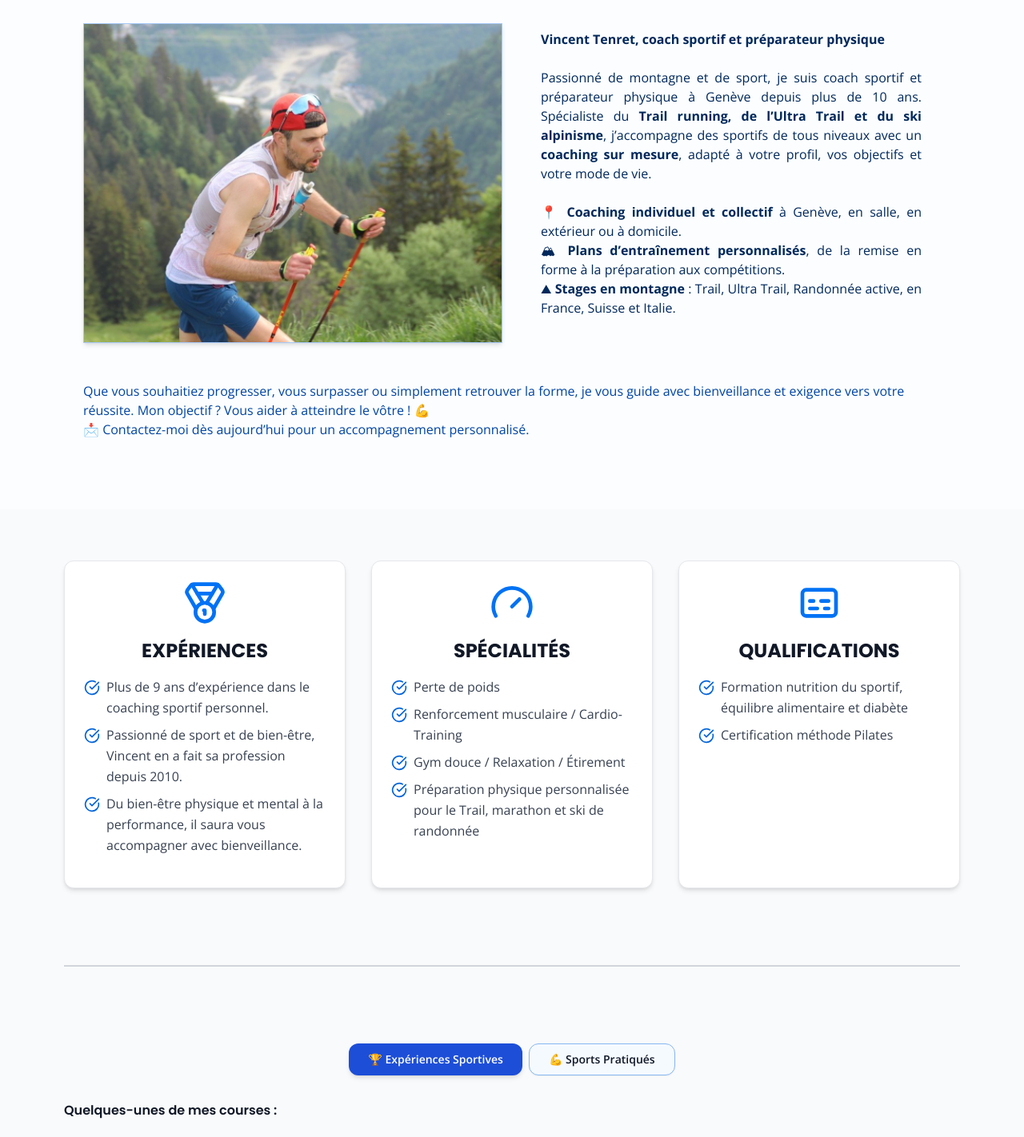
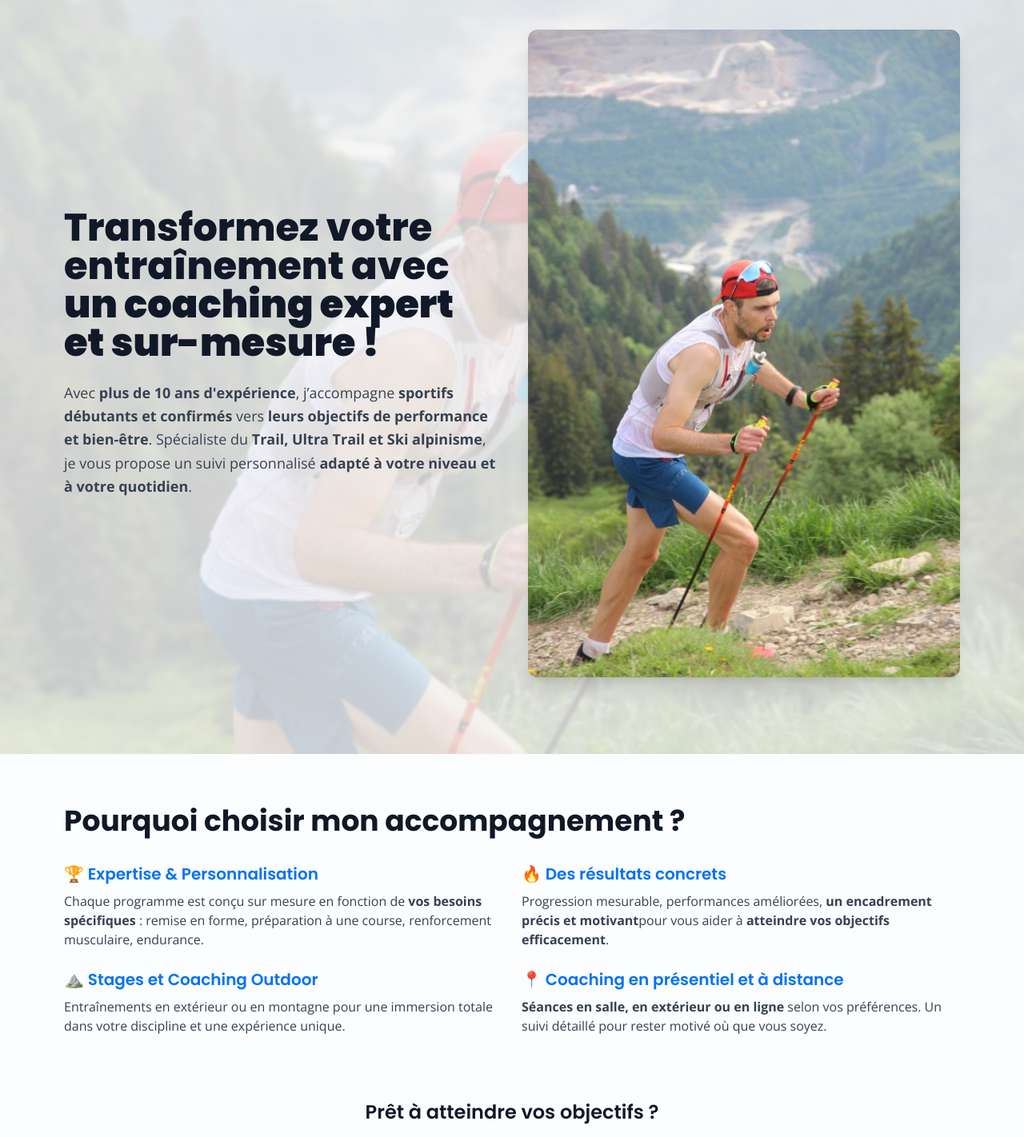
Before and after one commit to RonanKer29/vincent-tenret-coaching-2025, a React (Vite) app: page /about in a window 1280 px wide. Shown: the part 140-1562 px from the top of the page at 80% size. Built offline with nearby package versions, Linux system fonts and the light colour scheme.

Commit message:
about section refonte

```diff
--- a/package.json
+++ b/package.json
@@ -20,6 +20,7 @@
     "class-variance-authority": "^0.7.1",
     "clsx": "^2.1.1",
     "embla-carousel-react": "^8.5.2",
+    "framer-motion": "^12.4.3",
     "lucide-react": "^0.475.0",
     "react": "^19.0.0",
     "react-dom": "^19.0.0",
--- a/src/components/ProfileSection.jsx
+++ b/src/components/ProfileSection.jsx
@@ -89,7 +89,7 @@ const ProfileSection = () => {
                 href="https://itra.run/api/RunnerSpace/GetRunnerSpace?memberString=EZZf%2BXnR4ENACH1Y5KthaQ%3D%3D"
                 target="_blank"
                 rel="noopener noreferrer"
-                className="inline-block px-6 py-2 mt-4 font-semibold text-white transition rounded-lg bg-blue-9 hover:bg-blue-10"
+                className="inline-block px-6 py-2 mt-4 font-semibold text-white transition rounded-xl bg-green-itra hover:bg-green-itra/80"
               >
                 Voir mon profil ITRA
               </a>
--- a/src/pages/About.jsx
+++ b/src/pages/About.jsx
@@ -1,65 +1,132 @@
 import MaxWidthWrapper from "@/components/MaxWidthWrapper";
 import trailPic from "@/assets/trail.png";
 import ProfileSection from "@/components/ProfileSection";
+import { Button } from "@/components/ui/button";
+import { motion } from "framer-motion";
 
 const About = () => {
   return (
     <>
-      <div className="py-16 bg-blue-1">
+      {/* 🔹 Section d'introduction immersive */}
+      <div className="relative bg-gray-100">
+        {/* Image en arrière-plan */}
+        <div className="absolute inset-0 w-full h-full">
+          <img
+            src={trailPic}
+            alt="photo trail"
+            className="object-cover w-full h-full opacity-20"
+          />
+        </div>
+
+        {/* Contenu principal */}
         <MaxWidthWrapper>
-          <div className="grid items-center grid-cols-1 gap-6 p-4 md:p-6 md:grid-cols-2">
-            {/* 🔹 Image responsive */}
-            <img
+          <div className="relative grid items-center grid-cols-1 gap-10 py-24 md:grid-cols-2">
+            {/* 🔹 Texte impactant */}
+            <motion.div
+              initial={{ opacity: 0, y: 20 }}
+              animate={{ opacity: 1, y: 0 }}
+              transition={{ duration: 0.6 }}
+              className="z-10 flex flex-col justify-center text-center md:text-left"
+            >
+              <h1 className="text-4xl font-extrabold leading-tight text-gray-900 md:text-5xl">
+                Transformez votre entraînement avec <br />
+                <strong>un coaching expert et sur-mesure !</strong>
+              </h1>
+              <p className="mt-6 text-lg leading-relaxed text-gray-700">
+                Avec <strong>plus de 10 ans d'expérience</strong>, j’accompagne
+                <strong> sportifs débutants et confirmés</strong> vers
+                <strong> leurs objectifs de performance et bien-être</strong>.
+                Spécialiste du{" "}
+                <strong>Trail, Ultra Trail et Ski alpinisme</strong>, je vous
+                propose un suivi personnalisé
+                <strong> adapté à votre niveau et à votre quotidien</strong>.
+              </p>
+            </motion.div>
+
+            {/* 🔹 Image principale */}
+            <motion.img
               src={trailPic}
               alt="photo trail"
-              className="w-full h-auto md:h-full max-h-[300px] md:max-h-[400px] object-cover rounded-lg border border-blue-6 shadow-md"
+              className="relative z-10 object-cover w-full shadow-xl rounded-xl"
+              initial={{ opacity: 0, scale: 0.95 }}
+              animate={{ opacity: 1, scale: 1 }}
+              transition={{ duration: 0.6 }}
             />
+          </div>
+        </MaxWidthWrapper>
+      </div>
 
-            {/* 🔹 Texte bien aligné et centré sur mobile */}
-            <div className="flex flex-col justify-center text-center md:text-left">
-              <p className="px-4 text-justify text-blue-12 md:px-6">
-                <strong>
-                  Vincent Tenret, coach sportif et préparateur physique
-                </strong>
-                <br />
-                <br />
-                Passionné de montagne et de sport, je suis coach sportif et
-                préparateur physique à Genève depuis plus de 10 ans. Spécialiste
-                du{" "}
-                <strong>
-                  Trail running, de l’Ultra Trail et du ski alpinisme
-                </strong>
-                , j’accompagne des sportifs de tous niveaux avec un{" "}
-                <strong>coaching sur mesure</strong>, adapté à votre profil, vos
-                objectifs et votre mode de vie.
-                <br />
-                <br />
-                📍 <strong>Coaching individuel et collectif</strong> à Genève,
-                en salle, en extérieur ou à domicile.
-                <br />
-                🏔 <strong>Plans d’entraînement personnalisés</strong>, de la
-                remise en forme à la préparation aux compétitions.
-                <br />⛰ <strong>Stages en montagne</strong> : Trail, Ultra
-                Trail, Randonnée active, en France, Suisse et Italie.
-                <br />
-                <br />
+      {/* 🔹 Présentation détaillée en structure fluide */}
+      <MaxWidthWrapper>
+        <div className="py-16 text-center md:text-left">
+          <h2 className="text-3xl font-bold text-gray-900 md:text-4xl">
+            Pourquoi choisir mon accompagnement ?
+          </h2>
+
+          {/* Points forts organisés */}
+          <div className="grid gap-6 mt-8 md:grid-cols-2">
+            <div>
+              <h3 className="text-xl font-semibold text-blue-9">
+                🏆 Expertise & Personnalisation
+              </h3>
+              <p className="mt-2 text-gray-700">
+                Chaque programme est conçu sur mesure en fonction de{" "}
+                <strong>vos besoins spécifiques</strong> : remise en forme,
+                préparation à une course, renforcement musculaire, endurance.
+              </p>
+            </div>
+
+            <div>
+              <h3 className="text-xl font-semibold text-blue-9">
+                🔥 Des résultats concrets
+              </h3>
+              <p className="mt-2 text-gray-700">
+                Progression mesurable, performances améliorées,
+                <strong> un encadrement précis et motivant</strong>
+                pour vous aider à{" "}
+                <strong>atteindre vos objectifs efficacement</strong>.
+              </p>
+            </div>
+
+            <div>
+              <h3 className="text-xl font-semibold text-blue-9">
+                ⛰️ Stages et Coaching Outdoor
+              </h3>
+              <p className="mt-2 text-gray-700">
+                Entraînements en extérieur ou en montagne pour une immersion
+                totale dans votre discipline et une expérience unique.
+              </p>
+            </div>
+
+            <div>
+              <h3 className="text-xl font-semibold text-blue-9">
+                📍 Coaching en présentiel et à distance
+              </h3>
+              <p className="mt-2 text-gray-700">
+                <strong>Séances en salle, en extérieur ou en ligne</strong>{" "}
+                selon vos préférences. Un suivi détaillé pour rester motivé où
+                que vous soyez.
               </p>
             </div>
           </div>
 
-          {/* 🔹 Texte sous la section sur mobile, bien centré */}
-          <p className="w-full p-4 text-center md:p-6 md:text-left text-blue-11">
-            Que vous souhaitiez progresser, vous surpasser ou simplement
-            retrouver la forme, je vous guide avec bienveillance et exigence
-            vers votre réussite. Mon objectif ? Vous aider à atteindre le vôtre
-            ! 💪
-            <br />
-            📩 Contactez-moi dès aujourd’hui pour un accompagnement
-            personnalisé.
-          </p>
-        </MaxWidthWrapper>
-      </div>
+          {/* 🔹 CTA Contact */}
+          <div className="mt-20 text-center">
+            <h3 className="text-2xl font-semibold text-gray-900">
+              Prêt à atteindre vos objectifs ?
+            </h3>
+            <p className="mt-3 text-gray-700">
+              <strong>Contactez-moi dès aujourd’hui</strong> pour un programme
+              adapté et un suivi efficace.
+            </p>
+            <Button className="px-6 py-3 mt-6 text-lg font-semibold text-white transition bg-blue-9 hover:bg-blue-10 rounded-xl">
+              📩 Me contacter
+            </Button>
+          </div>
+        </div>
+      </MaxWidthWrapper>
 
+      {/* 🔹 Section Profil */}
       <ProfileSection />
     </>
   );
--- a/tailwind.config.js
+++ b/tailwind.config.js
@@ -24,19 +24,8 @@ export default {
           11: "#0044A3",
           12: "#00285B",
         },
-        orange: {
-          1: "#FEF8F4",
-          2: "#FEEFE7",
-          3: "#FFDCC3",
-          4: "#FFCBA7",
-          5: "#FFB68B",
-          6: "#FF9E6C",
-          7: "#F9834E",
-          8: "#EF691F",
-          9: "#E64A00",
-          10: "#D64000",
-          11: "#A13600",
-          12: "#5B1D00",
+        green: {
+          itra: "#89CD3A",
         },
         background: "#FBFDFF",
         border: "#A8C9F8",
```
Also changed, not shown: 1 other file (tests, documents, lock files or other folders).
